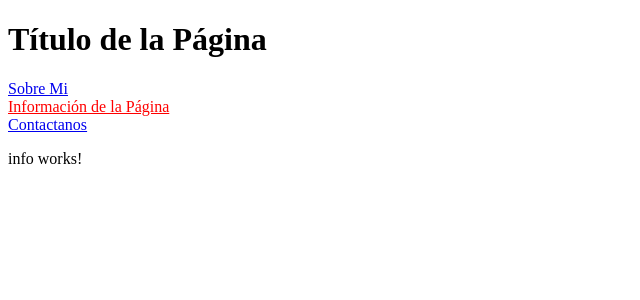
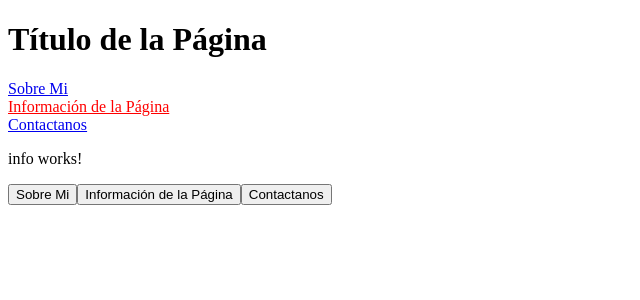
Before and after one commit to GabrielTrossero/Rutas, an Angular app: page /informacion in a window 1280 px wide. Shown: the top 300 px of the page, without its empty margins (0-640 px from the left). Built offline with nearby package versions, Linux system fonts and the light colour scheme.

Commit message:
router.naviegate

```diff
--- a/src/app/app.component.html
+++ b/src/app/app.component.html
@@ -9,3 +9,9 @@
 
 <!--En esta parte el contenido se reemplaza por la ruta que especifiquemos en el navegador-->
 <router-outlet></router-outlet>
+
+<div class="botones">
+  <button (click)="onClick('sobre')">Sobre Mi</button>
+  <button (click)="onClick('informacion')">Información de la Página</button>
+  <button (click)="onClick('contacto')">Contactanos</button>
+</div>
--- a/src/app/app.component.ts
+++ b/src/app/app.component.ts
@@ -1,4 +1,5 @@
 import { Component } from '@angular/core';
+import { Router } from '@angular/router';
 
 @Component({
   selector: 'app-root',
@@ -6,5 +7,15 @@ import { Component } from '@angular/core';
   styleUrls: ['./app.component.css']
 })
 export class AppComponent {
-  title = 'Rutas';
+
+  constructor(private router: Router){
+
+  }
+
+  onClick(pRuta: string){
+    //Tareas previas
+    console.log('Se realizan tareas previas');
+    this.router.navigate([pRuta]); //nos redirige a la ruta especificada
+  }
+
 }
```
